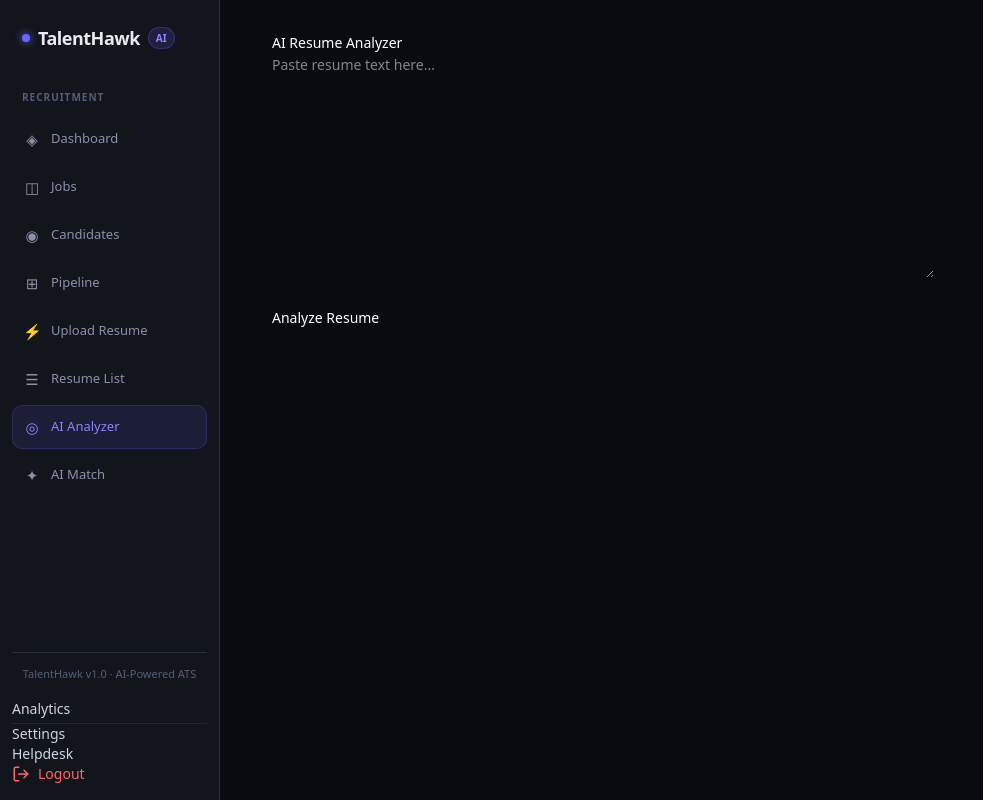
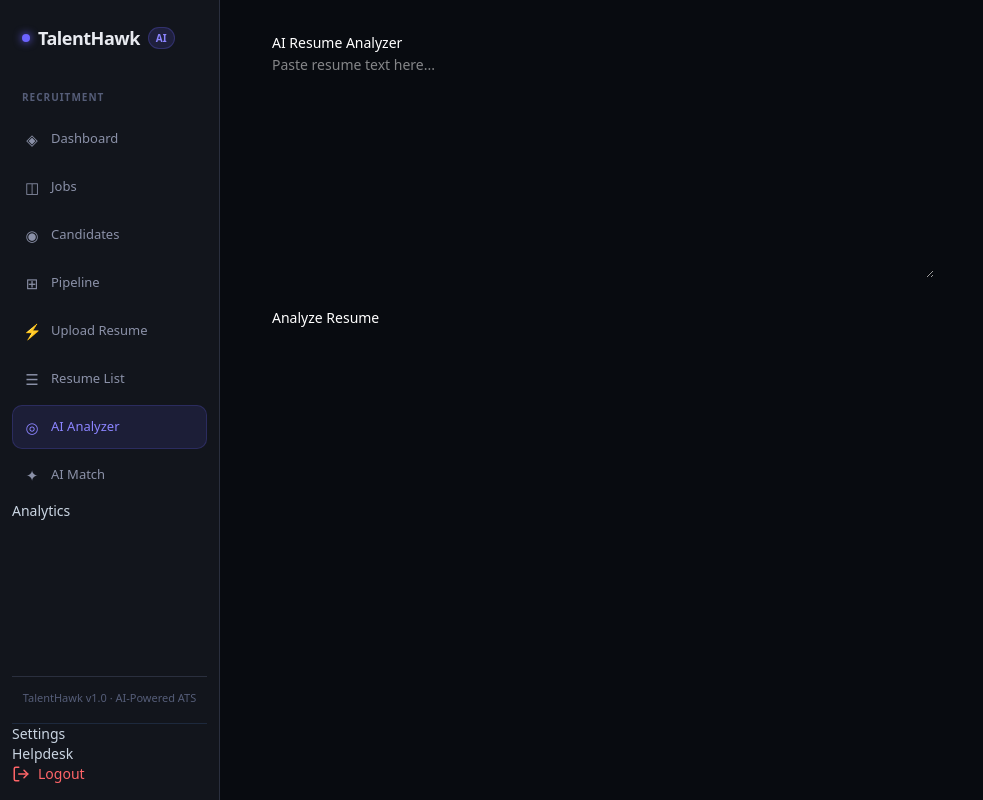
Before and after one commit to victorshaw9180-ops/HireIQ, a Next.js app: page /ai in a window 1280 px wide. Shown: the whole page, without its empty margins (0-983 px from the left). Built offline with nearby package versions, Linux system fonts and the light colour scheme.

Commit message:
Fix analytics navigation placement

```diff
--- a/components/Sidebar.tsx
+++ b/components/Sidebar.tsx
@@ -150,6 +150,12 @@
           </Link>
         )
       })}
+   <a
+      href="/analytics"
+      className="flex items-center gap-2 rounded-lg px-3 py-2 text-sm text-slate-300 hover:bg-slate-800"
+      >
+      Analytics
+      </a>
 
       {/* Bottom section */}
       <div style={{
@@ -165,13 +171,6 @@
           TalentHawk v1.0 · AI-Powered ATS
         </div>
       </div>
-
-      <a
-      href="/analytics"
-      className="flex items-center gap-2 rounded-lg px-3 py-2 text-sm text-slate-300 hover:bg-slate-800"
-      >
-      Analytics
-      </a>
 
         <div className="mt-auto border-t border-slate-800 pt-4">
             <a
```
